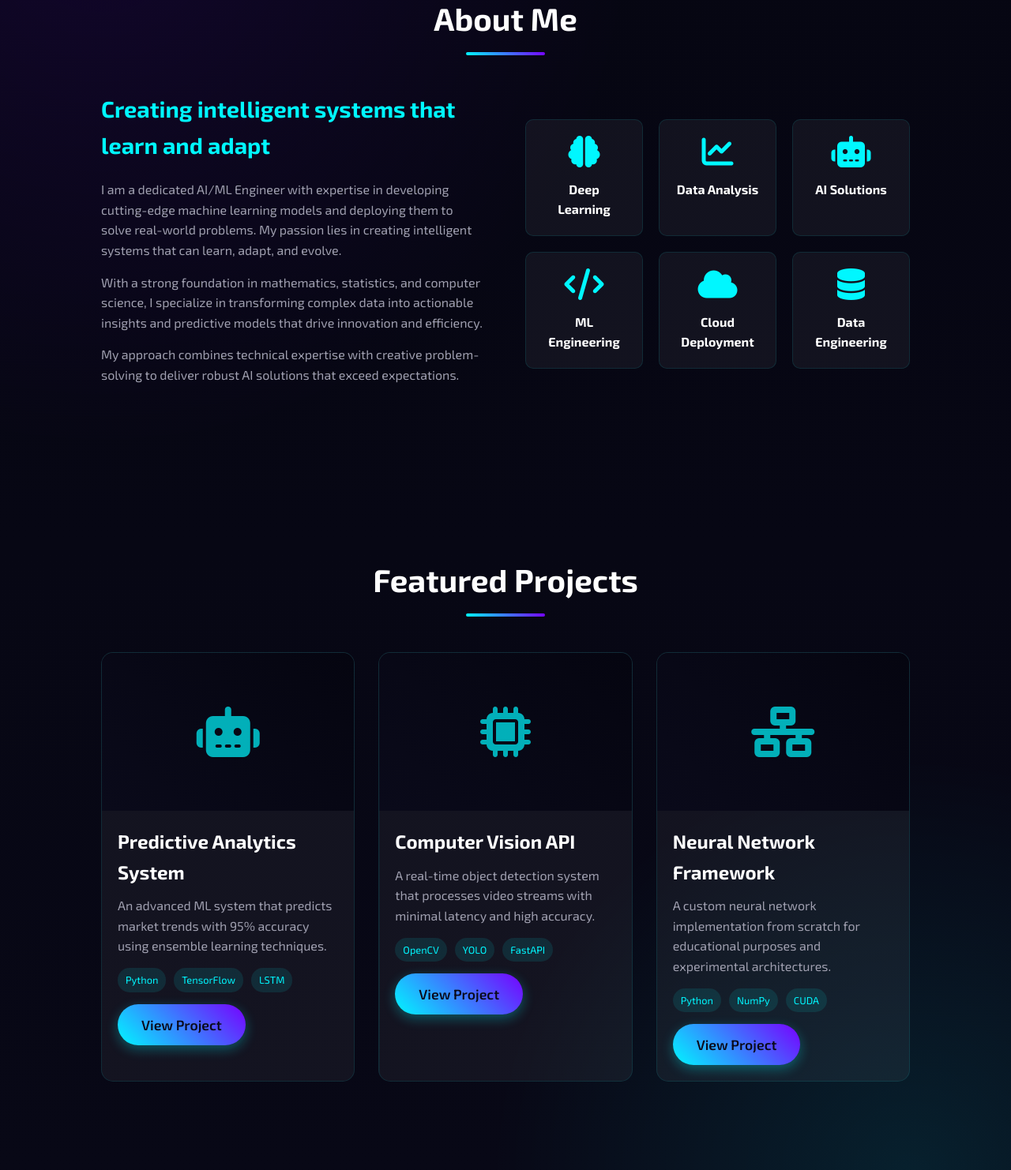
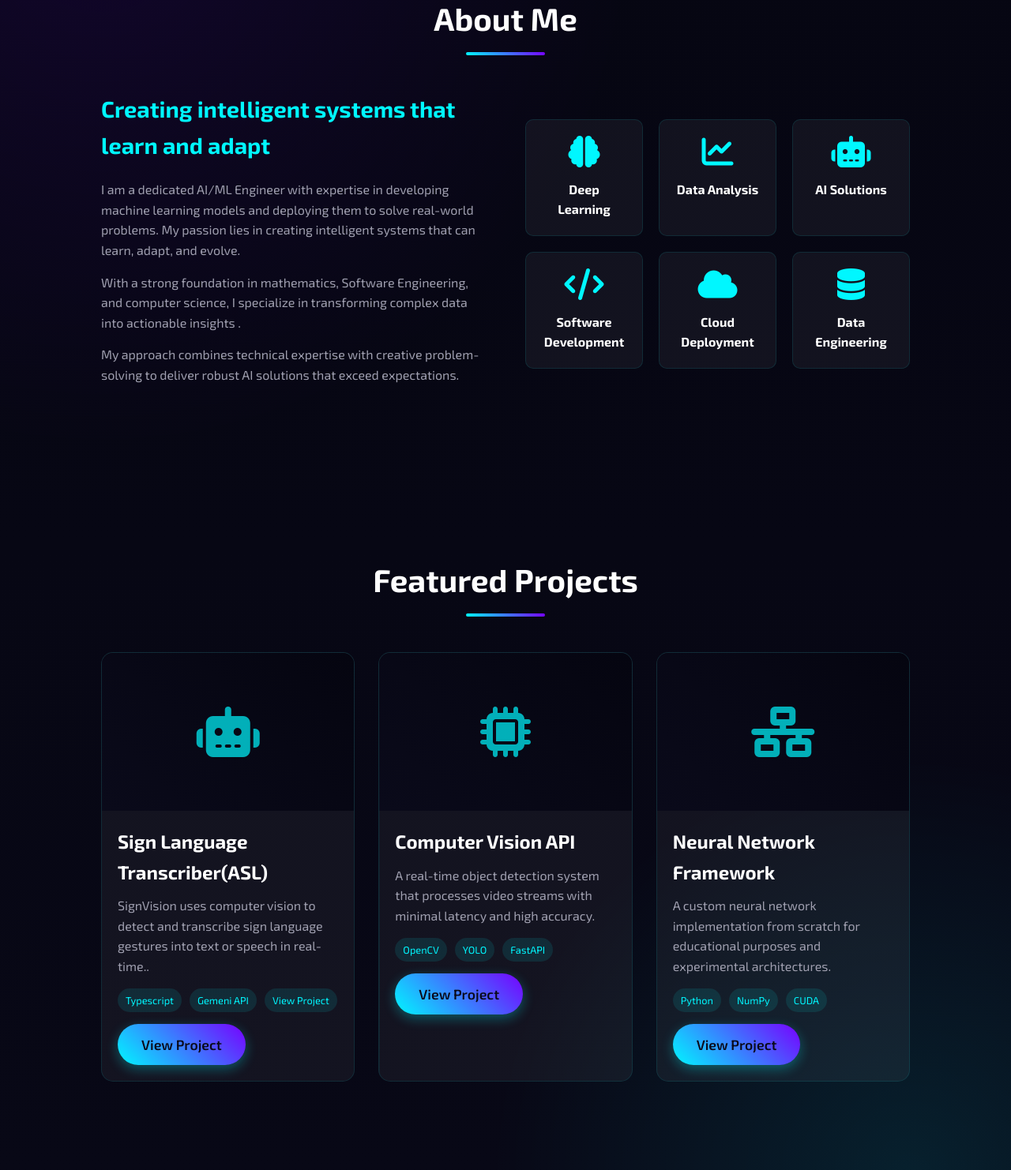
Before and after one commit to ily6ix/portfolio-website, a Flask app: page / in a window 1280 px wide. Shown: the part 909-2391 px from the top of the page at 79% size. Run offline with Flask 3, Linux system fonts and the light colour scheme.

Commit message:
Update index.html

```diff
--- a/templates/index.html
+++ b/templates/index.html
@@ -523,7 +523,7 @@
 <body>
     <!-- Header & Navigation -->
     <header>
-        <a href="#" class="logo">AI_ML<span>Engineer</span></a>
+        <a href="#home" class="logo">GR<span>.</span></a>
         <ul class="nav-links">
             <li><a href="#home">Home</a></li>
             <li><a href="#about">About</a></li>
@@ -537,7 +537,7 @@
     <section class="hero" id="home">
         <div class="hero-content">
             <h1>Transforming Data into Intelligent Solutions</h1>
-            <p>Hi, I'm <span class="typed-text">AI/ML Engineer</span> passionate about creating innovative machine learning models.</p>
+            <p>Hi, I do <span class="typed-text">AI/ML Engineer</span> passionate about creating innovative machine learning models.</p>
             <a href="#projects" class="btn">View My Work</a>
         </div>
         <div class="hero-bg"></div>
@@ -549,8 +549,8 @@
         <div class="about-content">
             <div class="about-text">
                 <h3>Creating intelligent systems that learn and adapt</h3>
-                <p>I am a dedicated AI/ML Engineer with expertise in developing cutting-edge machine learning models and deploying them to solve real-world problems. My passion lies in creating intelligent systems that can learn, adapt, and evolve.</p>
-                <p>With a strong foundation in mathematics, statistics, and computer science, I specialize in transforming complex data into actionable insights and predictive models that drive innovation and efficiency.</p>
+                <p>I am a dedicated AI/ML Engineer with expertise in developing machine learning models and deploying them to solve real-world problems. My passion lies in creating intelligent systems that can learn, adapt, and evolve.</p>
+                <p>With a strong foundation in mathematics, Software Engineering, and computer science, I specialize in transforming complex data into actionable insights .</p>
                 <p>My approach combines technical expertise with creative problem-solving to deliver robust AI solutions that exceed expectations.</p>
             </div>
             <div class="skills-grid">
@@ -568,7 +568,7 @@
                 </div>
                 <div class="skill-item">
                     <i class="fas fa-code"></i>
-                    <h4>ML Engineering</h4>
+                    <h4>Software Development</h4>
                 </div>
                 <div class="skill-item">
                     <i class="fas fa-cloud"></i>
@@ -591,12 +591,12 @@
                     <i class="fas fa-robot"></i>
                 </div>
                 <div class="project-info">
-                    <h3>Predictive Analytics System</h3>
-                    <p>An advanced ML system that predicts market trends with 95% accuracy using ensemble learning techniques.</p>
+                    <h3>Sign Language Transcriber(ASL)</h3>
+                    <p>SignVision uses computer vision to detect and transcribe sign language gestures into text or speech in real-time..</p>
                     <div class="project-tags">
-                        <span>Python</span>
-                        <span>TensorFlow</span>
-                        <span>LSTM</span>
+                        <span>Typescript</span>
+                        <span>Gemeni API</span>
+                        <span><a href="https://github.com/ily6ix"></a>View Project</a></span>
                     </div>
                     <a href="#" class="btn">View Project</a>
                 </div>
```
